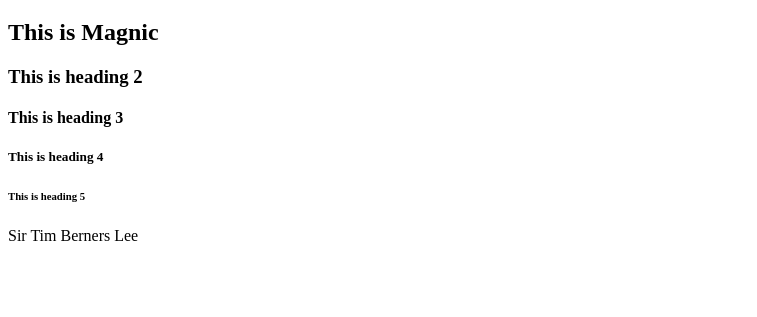
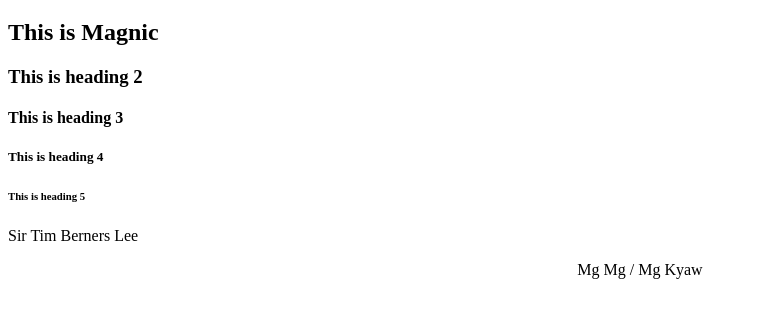
Before and after one commit to yanaingsoe94-hub/re, a plain HTML site: page index.html in a window 1280 px wide. Shown: the part 61-378 px from the top of the page, without its empty margins (0-757 px from the left). Drawn offline with Linux system fonts and the light colour scheme.

```diff
--- a/index.html
+++ b/index.html
@@ -14,6 +14,6 @@
   <h6>This is heading 5</h6>
   <p align = "left">Sir Tim Berners Lee</p>
   <p align = "center"Today is World Teachers Day"
-
+<i>Mg Mg / Mg Kyaw</i>
 </body>
 </html>
```
